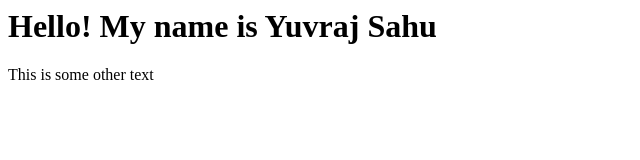
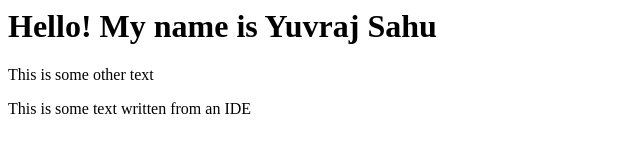
Before and after one commit to yuvraj-sahu/yuvraj-sahu.github.io, a plain HTML site: page index.html in a window 1280 px wide. Shown: the whole page, without its empty margins (0-640 px from the left). Drawn offline with Linux system fonts and the light colour scheme.

Commit message:
Added text from IDE

```diff
--- a/index.html
+++ b/index.html
@@ -5,5 +5,6 @@
     <body>
         <h1>Hello! My name is Yuvraj Sahu</h1>
         <p>This is some other text</p>
+        <p>This is some text written from an IDE</p>
     </body>
 </html>
```
